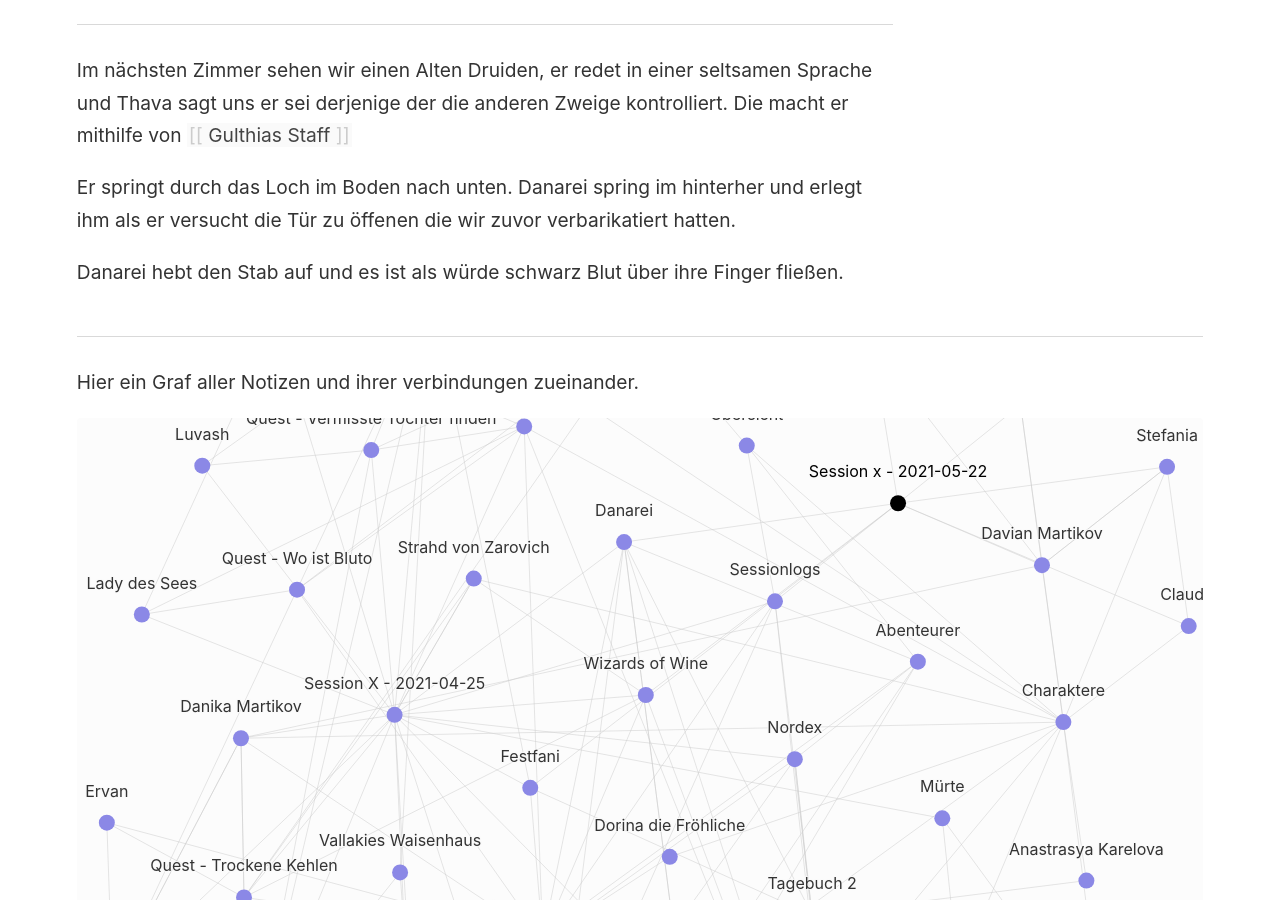
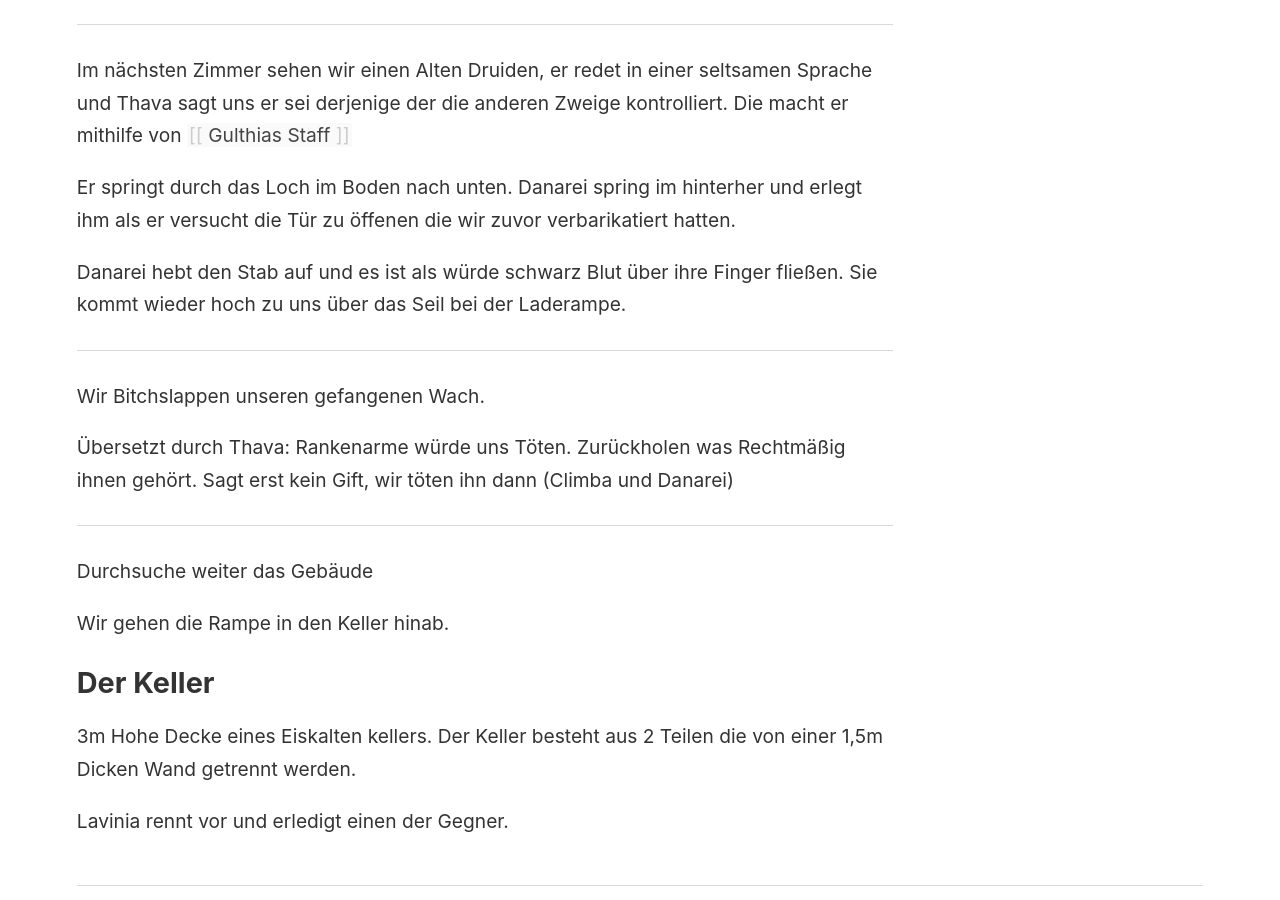
Before and after one commit to Julez404/CoS_Log, a Jekyll site: the page built from _notes/Session x - 2021-05-22.md, in a window 1280 px wide and 900 px high, scrolled down 3209 px. Built offline with Jekyll 4.4.1, drawn with Linux system fonts in a browser that asks for light colours.

Commit message:
Update via script

```diff
--- a/_notes/Session x - 2021-05-22.md
+++ b/_notes/Session x - 2021-05-22.md
@@ -91,4 +91,26 @@ Die macht er mithilfe von [[Gulthias Staff]]
 
 Er springt durch das Loch im Boden nach unten. Danarei spring im hinterher und erlegt ihm als er versucht die Tür zu öffenen die wir zuvor verbarikatiert hatten.
 
-Danarei hebt den Stab auf und es ist als würde schwarz Blut über ihre Finger fließen.
+Danarei hebt den Stab auf und es ist als würde schwarz Blut über ihre Finger fließen. Sie kommt wieder hoch zu uns über das Seil bei der Laderampe.
+
+---
+
+Wir Bitchslappen unseren gefangenen Wach.
+
+Übersetzt durch Thava: Rankenarme würde uns Töten.
+Zurückholen was Rechtmäßig ihnen gehört.
+Sagt erst kein Gift, wir töten ihn dann (Climba und Danarei)
+
+---
+
+
+Durchsuche weiter das Gebäude
+
+Wir gehen die Rampe in den Keller hinab.
+
+## Der Keller
+
+3m Hohe Decke eines Eiskalten kellers.
+Der Keller besteht aus 2 Teilen die von einer 1,5m Dicken Wand getrennt werden.
+
+Lavinia rennt vor und erledigt einen der Gegner.
```
Also changed, not shown: 1 other file.
